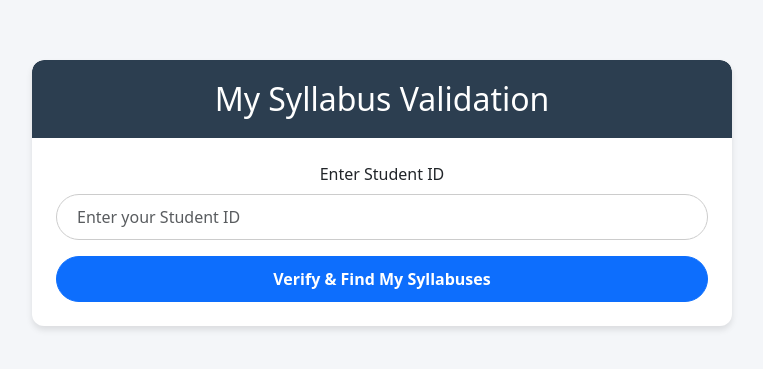
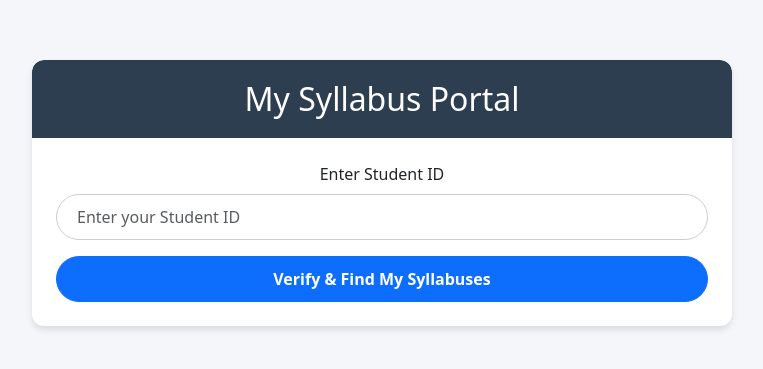
Before and after one commit to kartikpande123/examuserfrontend, a React (Create React App) app: page /pdfsyllabusentry in a window 1280 px wide. Shown: the part 207-576 px from the top of the page, without its empty margins (258-1021 px from the left). Built offline with nearby package versions, Linux system fonts and the light colour scheme.

Commit message:
Fixed API URL to point to the correct domain

```diff
--- a/src/components/ApiConifg.js
+++ b/src/components/ApiConifg.js
@@ -1,3 +1,3 @@
-// const API_BASE_URL = "https://arnprivateexamconduct.in";
-       const API_BASE_URL = "http://localhost:2025";
+const API_BASE_URL = "https://arnprivateexamconduct.in";
+       // const API_BASE_URL = "http://localhost:2025";
 export default API_BASE_URL;
--- a/src/components/PdfSyllabusEntry.js
+++ b/src/components/PdfSyllabusEntry.js
@@ -226,7 +226,7 @@ export default function PdfSyllabusEntry() {
     <div style={styles.container}>
       <div className="card" style={styles.card}>
         <div style={styles.header}>
-          <h2 className="text-center mb-0">My Syllabus Validation</h2>
+          <h2 className="text-center mb-0">My Syllabus Portal</h2>
         </div>
         <div className="card-body p-4">
           <div className="mb-3">
```
